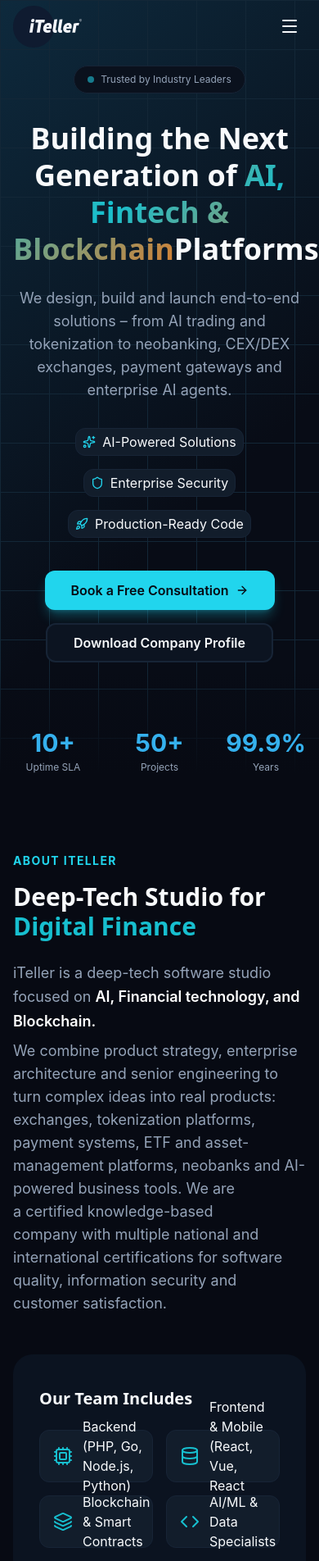
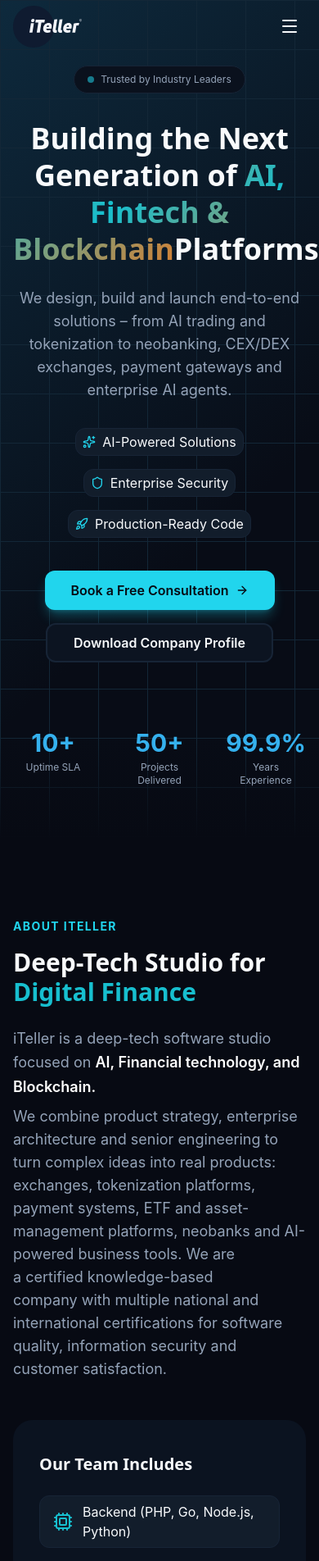
Before and after one commit to devIteller/iteller-tech, a Next.js app: page / in a window 390 px wide. Shown: the top 1904 px of the page at 82% size. Built offline with nearby package versions, Linux system fonts and the light colour scheme.

Commit message:
header updated

```diff
--- a/app/page.tsx
+++ b/app/page.tsx
@@ -10,7 +10,7 @@
 
 export default function Home() {
   return (
-    <div className="min-h-screen bg-background">
+    <div className="min-h-screen bg-background overflow-x-hidden">
       <Header />
       <main>
         <HeroSection />
--- a/components/AboutSection.tsx
+++ b/components/AboutSection.tsx
@@ -50,7 +50,7 @@
             <h3 className="font-heading text-xl font-semibold mb-6 text-foreground">
               Our Team Includes
             </h3>
-            <div className="grid grid-cols-2 gap-4">
+            <div className="grid grid-cols-1 md:grid-cols-2 gap-4">
               {techMetrics.map((metric, index) => (
                 <AnimatedSection key={metric.label} delay={300 + index * 100}>
                   <div className="flex h-16 items-center gap-1 p-2 rounded-xl bg-card border border-border hover:border-primary/30 transition-colors duration-300">
--- a/components/Header.tsx
+++ b/components/Header.tsx
@@ -36,16 +36,14 @@
 
   return (
     <>
-      <header
-        className={clsx(
-          "fixed top-0 left-0 right-0 z-50",
-          "transition-all duration-500 ease-out",
-          scrolled
-            ? "bg-background/80 backdrop-blur-xl border-b translate-y-0 py-0.5"
-            : "bg-transparent "
-        )}
-      >
-        <div className="container mx-auto px-4 lg:px-8">
+      <header className="relative">
+        <div
+          className={`container z-50 mx-auto px-4 lg:px-8 fixed top-0 left-0 transition-all duration-500 ease-out ${
+            scrolled
+              ? "bg-background/80 backdrop-blur-xl border-b py-0.5 "
+              : "bg-transparent"
+          }`}
+        >
           <div className="flex items-center justify-between h-16 lg:h-20">
             {/* Logo */}
             <Link href="/" className="flex items-center gap-2">
--- a/components/HeroSection.tsx
+++ b/components/HeroSection.tsx
@@ -16,7 +16,7 @@
 
 export const HeroSection = () => {
   return (
-    <section className="relative min-h-screen flex items-center justify-center overflow-hidden max-sm:pt-20">
+    <section className="relative min-h-screen flex items-center justify-center overflow-hidden max-sm:py-20">
       {/* Background gradient */}
       <div className="absolute inset-0 bg-[linear-gradient(137.65deg,#0E2C40_-4.98%,#080C16_64.62%)]" />
 
```
